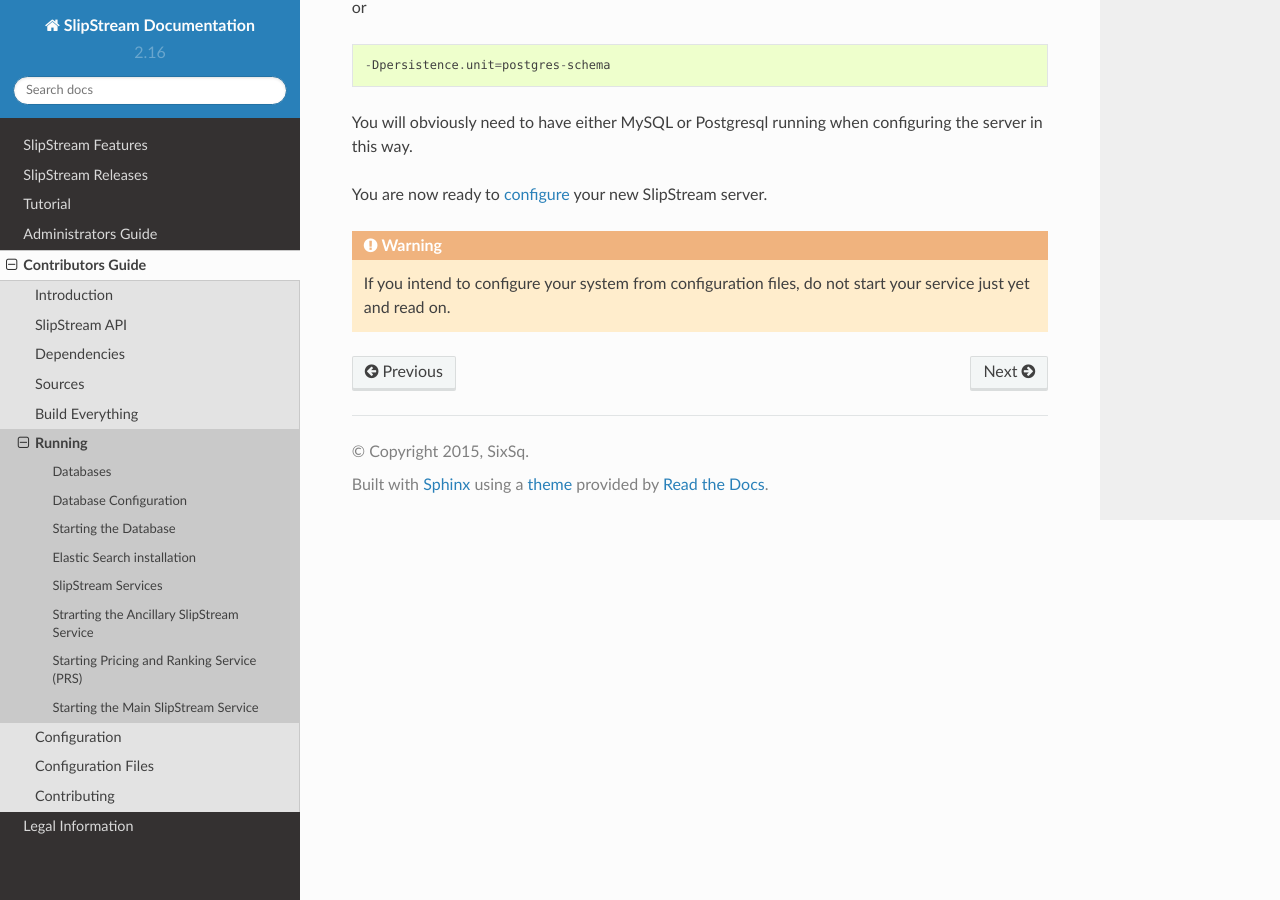
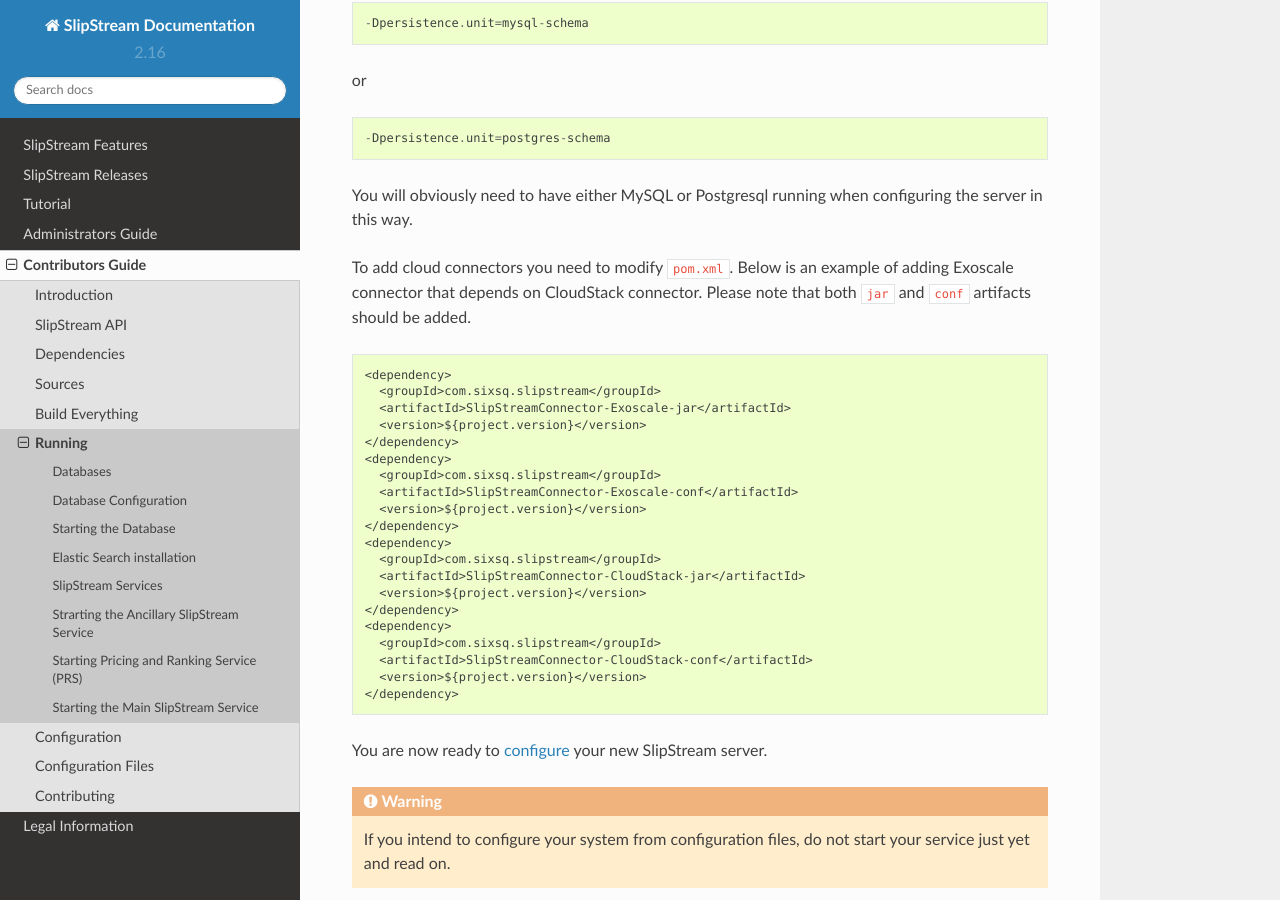
Before and after one commit to slipstream/SlipStreamDocumentation, a Sphinx documentation site: the page built from docs/developer_guide/running.rst, in a window 1280 px wide and 900 px high, scrolled down 3782 px. Built offline with Sphinx 7.4.7 and the Read the Docs theme 2.0.0, drawn with Linux system fonts in a browser that asks for light colours; some of the changed text lies outside the part shown.

Commit message:
documented addition of connector for running main server with jetty:run-war

```diff
--- a/docs/developer_guide/running.rst
+++ b/docs/developer_guide/running.rst
@@ -87,7 +87,7 @@
 
     $ export ES_HOST=localhost
     $ export ES_PORT=9300
-    $ export CONFIG_PATH=db.spec
+    $ export CONFIG_PATH=ssclj-conf.edn
 
     $ boot repl
       boot.user=> (require '[com.sixsq.slipstream.ssclj.app.server :as server :reload true])
@@ -101,8 +101,8 @@
 taking into account that it will be required later during the startup of the
 main SlipStream service.
 
-The directory containing the ``db.spec`` file must be on the classpath.  The
-``db.spec`` is the path to the file containing the HSQLDB database definition.
+The directory containing the ``ssclj-conf.edn`` file must be on the classpath.  The
+``ssclj-conf.edn`` is the path to the file containing the HSQLDB database definition.
 Typical content looks like::
 
     {:db {
@@ -110,6 +110,9 @@
       :subprotocol  "hsqldb"
       :subname      "mem://localhost:9012/devresources"
       :make-pool?   true}}
+
+The ``ssclj-conf.edn`` is part of the source code and located under
+``resources/`` subdirectory, which gets appended to the classpath.
 
 The service's log file can be found under ``logs/ssclj-.log``
 
@@ -193,6 +196,33 @@
 You will obviously need to have either MySQL or Postgresql running when
 configuring the server in this way.
 
+To add cloud connectors you need to modify ``pom.xml``.  Below is an example of
+adding Exoscale connector that depends on CloudStack connector.  Please note
+that both ``jar`` and ``conf`` artifacts should be added.
+
+::
+
+    <dependency>
+      <groupId>com.sixsq.slipstream</groupId>
+      <artifactId>SlipStreamConnector-Exoscale-jar</artifactId>
+      <version>${project.version}</version>
+    </dependency>
+    <dependency>
+      <groupId>com.sixsq.slipstream</groupId>
+      <artifactId>SlipStreamConnector-Exoscale-conf</artifactId>
+      <version>${project.version}</version>
+    </dependency>
+    <dependency>
+      <groupId>com.sixsq.slipstream</groupId>
+      <artifactId>SlipStreamConnector-CloudStack-jar</artifactId>
+      <version>${project.version}</version>
+    </dependency>
+    <dependency>
+      <groupId>com.sixsq.slipstream</groupId>
+      <artifactId>SlipStreamConnector-CloudStack-conf</artifactId>
+      <version>${project.version}</version>
+    </dependency>
+
 You are now ready to :ref:`configure <dg-cfg>` your new SlipStream
 server.
 
```
